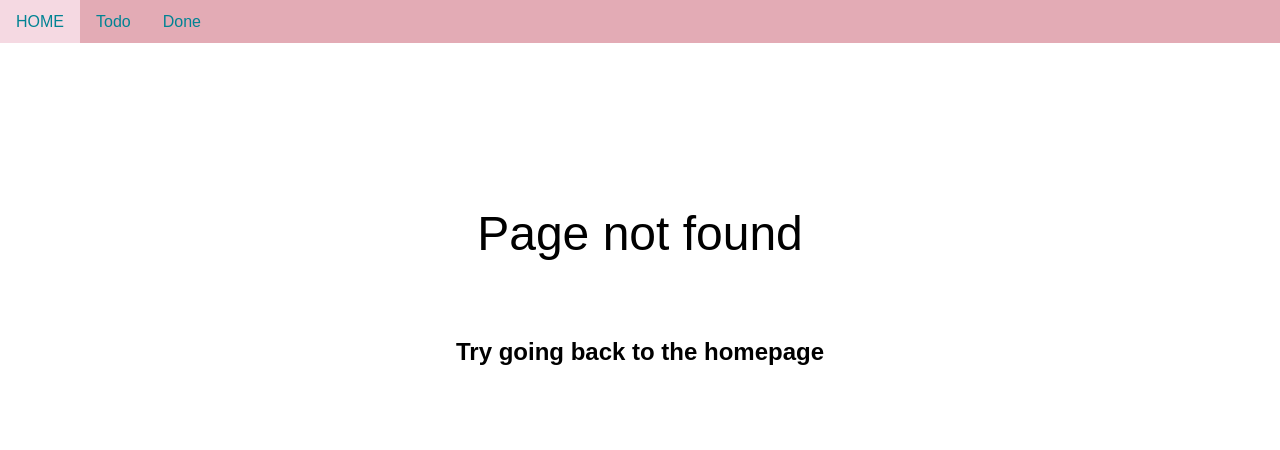
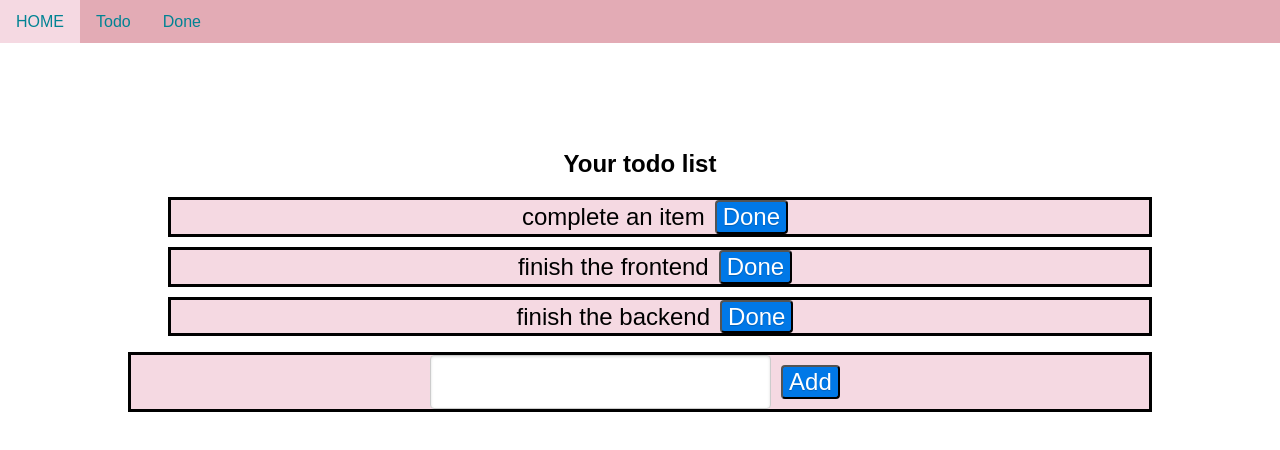
Before and after one commit to csci5117s23/homework-2-matt5692, a Next.js app in the folder homework-2/: page /todo in a window 1280 px wide. Before the commit this address had no page. Shown: the top 450 px of the page. Built offline with nearby package versions, Linux system fonts and the light colour scheme.

Commit message:
starter components, starter todo page

```diff
--- a/homework-2/src/pages/_app.js
+++ b/homework-2/src/pages/_app.js
@@ -6,10 +6,10 @@ import Link from 'next/link';
 export default function App({ Component, pageProps }) {
   return(<>
   <div className="home-menu pure-menu pure-menu-horizontal" css={navbar}>
-      <Link href="/" className="pure-menu-heading pure-menu-link">Home</Link>
+      <Link href="/todo" className="pure-menu-heading pure-menu-link">Home</Link>
       <ul className="pure-menu-list">
             <li className="pure-menu-item">
-                <Link href="/" className="pure-menu-link">Todo</Link>
+                <Link href="/todo" className="pure-menu-link">Todo</Link>
             </li>
             <li className="pure-menu-item">
                 <Link href="/" className="pure-menu-link">Done</Link>
--- a/homework-2/src/pages/index.js
+++ b/homework-2/src/pages/index.js
@@ -10,7 +10,7 @@ export default function Home() {
   return (
     <>
       <Head>
-        <title>Create Next App</title>
+        <title>Todo list home</title>
         <meta name="description" content="Generated by create next app" />
         <meta name="viewport" content="width=device-width, initial-scale=1" />
         <link rel="icon" href="/favicon.ico" />
--- /dev/null
+++ b/homework-2/src/pages/todo.js
@@ -0,0 +1,36 @@
+/** @jsxImportSource @emotion/react */
+import { header } from "@/styles/styles";
+import { useState } from "react";
+import TodoItem from "@/components/todo";
+import { TodoList } from "@/components/todo";
+import { TodoBuilder } from "@/components/todo";
+import Head from 'next/head'
+
+export default function Todo(){
+    let ITEMS = [{content: "complete an item"}, {content: "finish the frontend"}, {content: "finish the backend"}]
+    const [todoItemList, setTodoItemList] = useState(ITEMS);
+
+    function handleAdd(content){
+        let newList = todoItemList.slice();
+        newList.push({content: content});
+        setTodoItemList(newList);
+    }
+
+    return (
+        <>
+          <Head>
+            <title>Todo list home</title>
+            <meta name="description" content="Generated by create next app" />
+            <meta name="viewport" content="width=device-width, initial-scale=1" />
+            <link rel="icon" href="/favicon.ico" />
+          </Head>
+          <div className="pure-g">
+                <div className="pure-u-1" css={header}>
+                    <h2>Your todo list</h2>
+                    <TodoList todoItems={todoItemList}></TodoList>
+                    <TodoBuilder onAdd={(content) => handleAdd(content)}></TodoBuilder>
+                </div>
+            </div>
+        </>
+      )
+}
--- a/homework-2/src/styles/styles.js
+++ b/homework-2/src/styles/styles.js
@@ -1,18 +1,22 @@
 /** @jsxImportSource @emotion/react */
 import { css } from '@emotion/react';
 
+const palepink = "#F5D9E2";
+const pink = "#E3ABB5";
+
 export const navbar = css`
     line-height: 1.7em;
-    background-color: #E3ABB5;
+    background-color: ${pink};
 
     a {
         color: #008393;
     }
 
     a:hover{
-        background-color: #F5D9E2;
+        background-color: ${palepink};
     }
 `
+
 export const header = css`
     text-align: center;
     width: 80%;
@@ -21,8 +25,8 @@ export const header = css`
     top: 20px; left: 0; bottom: 0; right: 0;
     margin: auto;
 
-    & h1{
-        font-size: 3em;
+    h1{
+        font-size: 5em;
         font-weight: bold;
         padding: 1em 1.6em;
         font-weight: 100;
@@ -30,3 +34,23 @@ export const header = css`
         line-height: 1em;
     }
     `
+
+export const todoItem = css`
+    text-align: center;
+    border-style: solid;
+    font-size: 1.5em;
+    background-color: ${palepink};
+`
+
+export const customButton = css `
+    margin-left: 10px;
+    margin-right: 10px;
+    border-radius: 4px;
+    text-shadow: 0 1px 1px rgba(0, 0, 0, 0.2);
+`
+
+export const li = css`
+    list-style-type: none;
+    margin-bottom: 10px;
+    margin-top: 10px;
+`
```
